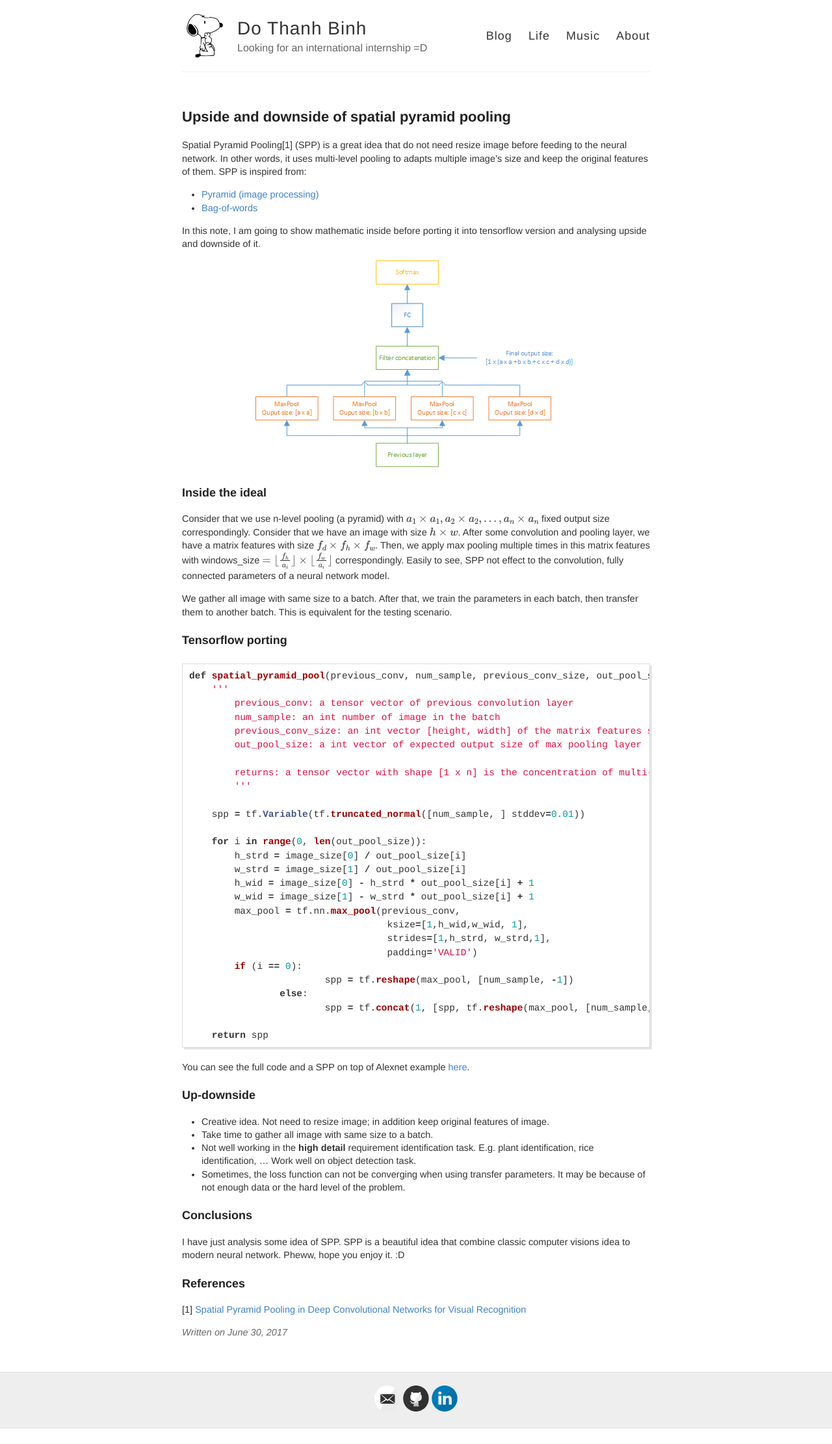
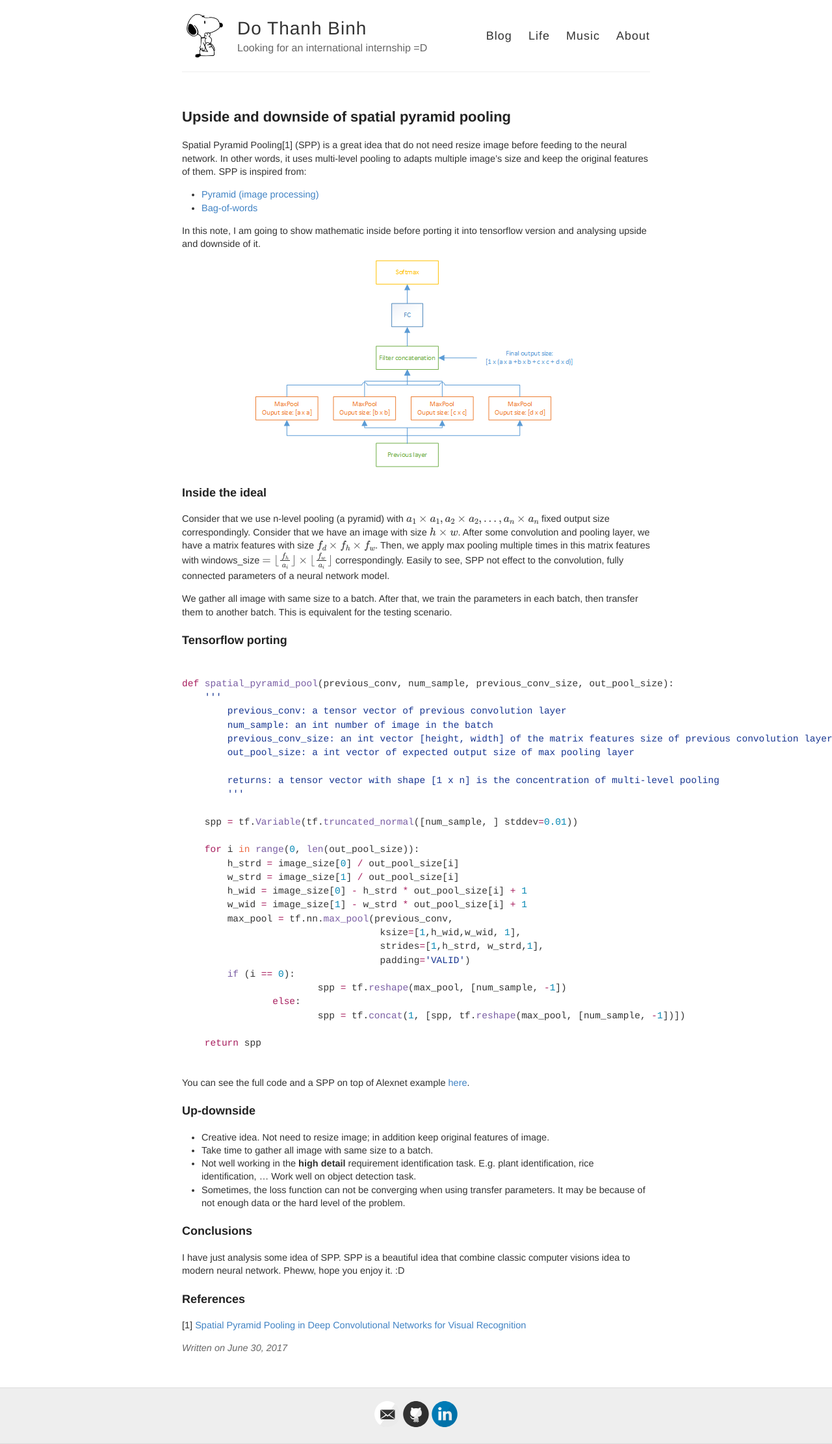
Before and after one commit to peace195/peace195.github.io, a Jekyll site: the page built from _posts/2017-06-30-spatial-pyramid-pooling.md, in a window 1280 px wide. Shown: the whole page at 65% size. Built offline with Jekyll 4.4.1, drawn with Linux system fonts in a browser that asks for light colours; our own code applies the rules of GitHub Pages for plain Markdown files; formulas are drawn with MathJax 3; comment, search, counter and statistics services are not loaded; before the commit the page ends 2198 px from its top, so only the background shows below that.

Commit message:
new highlight

```diff
--- a/_sass/_highlights.scss
+++ b/_sass/_highlights.scss
@@ -4,78 +4,315 @@
   width: 100%;
 }
 
-.highlight {
-  background-color: #efefef;
-  padding: 7px 7px 7px 10px;
-  border: 1px solid #ddd;
-  -moz-box-shadow: 3px 3px rgba(0,0,0,0.1);
-  -webkit-box-shadow: 3px 3px rgba(0,0,0,0.1);
-  box-shadow: 3px 3px rgba(0,0,0,0.1);
-  margin: 20px 0 20px 0;
-  overflow: scroll;
-}
-
 code {
   font-family:'Bitstream Vera Sans Mono','Courier', monospace;
 }
 
-.highlight  { background: #ffffff; }
-.highlight .c { color: #999988; font-style: italic } /* Comment */
-.highlight .err { color: #a61717; background-color: #e3d2d2 } /* Error */
-.highlight .k { font-weight: bold } /* Keyword */
-.highlight .o { font-weight: bold } /* Operator */
-.highlight .cm { color: #999988; font-style: italic } /* Comment.Multiline */
-.highlight .cp { color: #999999; font-weight: bold } /* Comment.Preproc */
-.highlight .c1 { color: #999988; font-style: italic } /* Comment.Single */
-.highlight .cs { color: #999999; font-weight: bold; font-style: italic } /* Comment.Special */
-.highlight .gd { color: #000000; background-color: #ffdddd } /* Generic.Deleted */
-.highlight .gd .x { color: #000000; background-color: #ffaaaa } /* Generic.Deleted.Specific */
+.highlight {
+  margin: 40px 0;
+  //background-color: #49483e;
+  .c {
+    color: #0c9;
+    font-style: italic;
+  }
+  // Comment
+  .err {
+    color: #a61717;
+    background-color: #e3d2d2;
+  }
+  // Error
+  .k {
+  }
+  // Keyword
+  .o {
+  }
+  // Operator
+  .cm {
+    color: #998;
+    font-style: italic;
+  }
+  // Comment.Multiline
+  .cp {
+    color: #999;
+  }
+  // Comment.Preproc
+  .c1 {
+    color: #0c9;
+    font-style: italic;
+  }
+  // Comment.Single
+  .cs {
+    color: #999;
+    font-style: italic;
+  }
+  // Comment.Special
+  .gd {
+    color: #000;
+    background-color: #fdd;
+  }
+  // Generic.Deleted
+  .gd .x {
+    color: #000;
+    background-color: #faa;
+  }
+  // Generic.Deleted.Specific
+  .ge {
+    font-style: italic;
+  }
+  // Generic.Emph
+  .gr {
+    color: #a00;
+  }
+  // Generic.Error
+  .gh {
+    color: #999;
+  }
+  // Generic.Heading
+  .gi {
+    color: #000;
+    background-color: #dfd;
+  }
+  // Generic.Inserted
+  .gi .x {
+    color: #000;
+    background-color: #afa;
+  }
+  // Generic.Inserted.Specific
+  .go {
+    color: #888;
+  }
+  // Generic.Output
+  .gp {
+    color: #555;
+  }
+  // Generic.Prompt
+  .gs {
+  }
+  // Generic.Strong
+  .gu {
+    color: #aaa;
+  }
+  // Generic.Subheading
+  .gt {
+    color: #a00;
+  }
+  // Generic.Traceback
+  .kc {
+  }
+  // Keyword.Constant
+  .kd {
+  }
+  // Keyword.Declaration
+  .kp {
+  }
+  // Keyword.Pseudo
+  .kr {
+
+  }
+  // Keyword.Reserved
+  .kt {
+    color: #458;
+
+  }
+  // Keyword.Type
+  .m {
+    color: #0086b3;
+  }
+  // Literal.Number
+  .s {
+    color: #d14;
+  }
+  // Literal.String
+  .na {
+    color: #008080;
+  }
+  // Name.Attribute
+  .nb {
+    color: #0086b3;
+  }
+  // Name.Builtin
+  .nc {
+    color: #458;
+  }
+  // Name.Class
+  .no {
+    color: #008080;
+  }
+  // Name.Constant
+  .ni {
+    color: #800080;
+  }
+  // Name.Entity
+  .ne {
+    color: #900;
+
+  }
+  // Name.Exception
+  .nf {
+    color: #900;
+
+  }
+  // Name.Function
+  .nn {
+    color: #555;
+  }
+  // Name.Namespace
+  .nt {
+    color: #000080;
+  }
+  // Name.Tag
+  .nv {
+    color: #008080;
+  }
+  // Name.Variable
+  .ow {
+
+  }
+  // Operator.Word
+  .w {
+    color: #bbb;
+  }
+  // Text.Whitespace
+  .mf {
+    color: #099;
+  }
+  // Literal.Number.Float
+  .mh {
+    color: #099;
+  }
+  // Literal.Number.Hex
+  .mi {
+    color: #099;
+  }
+  // Literal.Number.Integer
+  .mo {
+    color: #099;
+  }
+  // Literal.Number.Oct
+  .sb {
+    color: #d14;
+  }
+  // Literal.String.Backtick
+  .sc {
+    color: #d14;
+  }
+  // Literal.String.Char
+  .sd {
+    color: #d14;
+  }
+  // Literal.String.Doc
+  .s2 {
+    color: #d14;
+  }
+  // Literal.String.Double
+  .se {
+    color: #d14;
+  }
+  // Literal.String.Escape
+  .sh {
+    color: #d14;
+  }
+  // Literal.String.Heredoc
+  .si {
+    color: #d14;
+  }
+  // Literal.String.Interpol
+  .sx {
+    color: #d14;
+  }
+  // Literal.String.Other
+  .sr {
+    color: #009926;
+  }
+  // Literal.String.Regex
+  .s1 {
+    color: #d14;
+  }
+  // Literal.String.Single
+  .ss {
+    color: #990073;
+  }
+  // Literal.String.Symbol
+  .bp {
+    color: #999;
+  }
+  // Name.Builtin.Pseudo
+  .vc {
+    color: #008080;
+  }
+  // Name.Variable.Class
+  .vg {
+    color: #008080;
+  }
+  // Name.Variable.Global
+  .vi {
+    color: #008080;
+  }
+  // Name.Variable.Instance
+  .il {
+    color: #099;
+  }
+  // Literal.Number.Integer.Long
+}
+
+
+
+.highlight .c { color: #969896 } /* Comment */
+.highlight .err { color: #960050; background-color: #1e0010 } /* Error */
+.highlight .k { color: #a71d5d} /* Keyword */
+.highlight .l { color: #c3f } /* Literal */
+.highlight .n { color: #333 } /* Name */
+.highlight .o { color: #a71d5d} /* Operator */
+.highlight .p { color: #333 } /* Punctuation */
+.highlight .cm { color: #969896; } /* Comment.Multiline */
+.highlight .cd { color: #969896; } /* Comment.Multiline */
+.highlight .cp { color: #969896 } /* Comment.Preproc */
+.highlight .c1 { color: #969896 } /* Comment.Single */
+.highlight .cs { color: #969896 } /* Comment.Special.p */
 .highlight .ge { font-style: italic } /* Generic.Emph */
-.highlight .gr { color: #aa0000 } /* Generic.Error */
-.highlight .gh { color: #999999 } /* Generic.Heading */
-.highlight .gi { color: #000000; background-color: #ddffdd } /* Generic.Inserted */
-.highlight .gi .x { color: #000000; background-color: #aaffaa } /* Generic.Inserted.Specific */
-.highlight .go { color: #888888 } /* Generic.Output */
-.highlight .gp { color: #555555 } /* Generic.Prompt */
-.highlight .gs { font-weight: bold } /* Generic.Strong */
-.highlight .gu { color: #aaaaaa } /* Generic.Subheading */
-.highlight .gt { color: #aa0000 } /* Generic.Traceback */
-.highlight .kc { font-weight: bold } /* Keyword.Constant */
-.highlight .kd { font-weight: bold } /* Keyword.Declaration */
-.highlight .kp { font-weight: bold } /* Keyword.Pseudo */
-.highlight .kr { font-weight: bold } /* Keyword.Reserved */
-.highlight .kt { color: #445588; font-weight: bold } /* Keyword.Type */
-.highlight .m { color: #009999 } /* Literal.Number */
-.highlight .s { color: #d14 } /* Literal.String */
-.highlight .na { color: #008080 } /* Name.Attribute */
-.highlight .nb { color: #0086B3 } /* Name.Builtin */
-.highlight .nc { color: #445588; font-weight: bold } /* Name.Class */
-.highlight .no { color: #008080 } /* Name.Constant */
-.highlight .ni { color: #800080 } /* Name.Entity */
-.highlight .ne { color: #990000; font-weight: bold } /* Name.Exception */
-.highlight .nf { color: #990000; font-weight: bold } /* Name.Function */
-.highlight .nn { color: #555555 } /* Name.Namespace */
-.highlight .nt { color: #000080 } /* Name.Tag */
-.highlight .nv { color: #008080 } /* Name.Variable */
-.highlight .ow { font-weight: bold } /* Operator.Word */
-.highlight .w { color: #bbbbbb } /* Text.Whitespace */
-.highlight .mf { color: #009999 } /* Literal.Number.Float */
-.highlight .mh { color: #009999 } /* Literal.Number.Hex */
-.highlight .mi { color: #009999 } /* Literal.Number.Integer */
-.highlight .mo { color: #009999 } /* Literal.Number.Oct */
-.highlight .sb { color: #d14 } /* Literal.String.Backtick */
-.highlight .sc { color: #d14 } /* Literal.String.Char */
-.highlight .sd { color: #d14 } /* Literal.String.Doc */
-.highlight .s2 { color: #d14 } /* Literal.String.Double */
-.highlight .se { color: #d14 } /* Literal.String.Escape */
-.highlight .sh { color: #d14 } /* Literal.String.Heredoc */
-.highlight .si { color: #d14 } /* Literal.String.Interpol */
-.highlight .sx { color: #d14 } /* Literal.String.Other */
-.highlight .sr { color: #009926 } /* Literal.String.Regex */
-.highlight .s1 { color: #d14 } /* Literal.String.Single */
-.highlight .ss { color: #990073 } /* Literal.String.Symbol */
-.highlight .bp { color: #999999 } /* Name.Builtin.Pseudo */
-.highlight .vc { color: #008080 } /* Name.Variable.Class */
-.highlight .vg { color: #008080 } /* Name.Variable.Global */
-.highlight .vi { color: #008080 } /* Name.Variable.Instance */
-.highlight .il { color: #009999 } /* Literal.Number.Integer.Long */
+.highlight .gs {  } /* Generic.Strong */
+.highlight .kc { color: #6cf } /* Keyword.Constant */
+.highlight .kd { color: #6cf } /* Keyword.Declaration */
+.highlight .kn { color: #a71d5d} /* Keyword.Namespace */
+.highlight .kp { color: #6cf } /* Keyword.Pseudo */
+.highlight .kr { color: #6cf } /* Keyword.Reserved */
+.highlight .kt { color: #6cf } /* Keyword.Type */
+.highlight .ld { color: #e6db74 } /* Literal.Date */
+.highlight .m { color: #0086b3 } /* Literal.Number */
+.highlight .s { color: #183691 } /* Literal.String */
+.highlight .na { color: #f36 } /* Name.Attribute */
+.highlight .nb { color: #ed6a43 } /* Name.Builtin */
+.highlight .nc { color: #795da3; } /* Name.Class */
+.highlight .no { color: #6cf } /* Name.Constant */
+.highlight .nd { color: #0086b3 } /* Name.Decorator */
+.highlight .ni { color: #f8f8f2 } /* Name.Entity */
+.highlight .ne { color: #f36 } /* Name.Exception */
+.highlight .nf { color: #795da3 } /* Name.Function */
+.highlight .nl { color: #f8f8f2 } /* Name.Label */
+.highlight .nn { color: #333 } /* Name.Namespace */
+.highlight .nx { color: #f36 } /* Name.Other */
+.highlight .py { color: #f8f8f2 } /* Name.Property */
+.highlight .nt { color: #f90 } /* Name.Tag */
+.highlight .nv { color: #f8f8f2 } /* Name.Variable */
+.highlight .ow { color: #ed6a43 } /* Operator.Word */
+.highlight .w { color: #f8f8f2 } /* Text.Whitespace */
+.highlight .mf { color: #0086b3 } /* Literal.Number.Float */
+.highlight .mh { color: #0086b3 } /* Literal.Number.Hex */
+.highlight .mi { color: #0086b3 } /* Literal.Number.Integer */
+.highlight .mo { color: #0086b3 } /* Literal.Number.Oct */
+.highlight .sb { color: #183691 } /* Literal.String.Backtick */
+.highlight .sc { color: #183691 } /* Literal.String.Char */
+.highlight .sd { color: #183691 } /* Literal.String.Doc */
+.highlight .s2 { color: #183691 } /* Literal.String.Double */
+.highlight .se { color: #183691 } /* Literal.String.Escape */
+.highlight .sh { color: #183691 } /* Literal.String.Heredoc */
+.highlight .si { color: #183691 } /* Literal.String.Interpol */
+.highlight .sx { color: #183691 } /* Literal.String.Other */
+.highlight .sr { color: #183691 } /* Literal.String.Regex */
+.highlight .s1 { color: #183691 } /* Literal.String.Single */
+.highlight .ss { color: #183691 } /* Literal.String.Symbol */
+.highlight .bp { color: #0086b3 } /* Name.Builtin.Pseudo */
+.highlight .vc { color: #f8f8f2 } /* Name.Variable.Class */
+.highlight .vg { color: #f8f8f2 } /* Name.Variable.Global */
+.highlight .vi { color: #f8f8f2 } /* Name.Variable.Instance */
+.highlight .il { color: #c3f } /* Literal.Number.Integer.Long */
```
